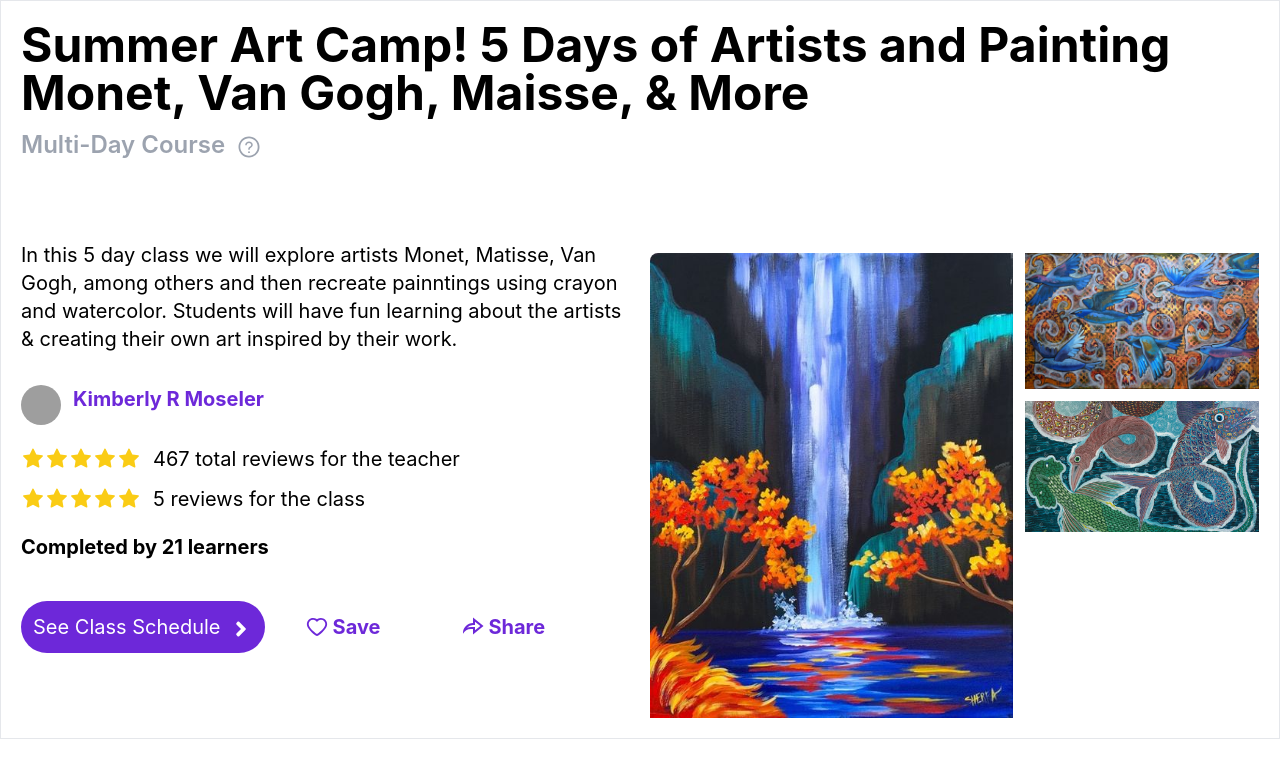
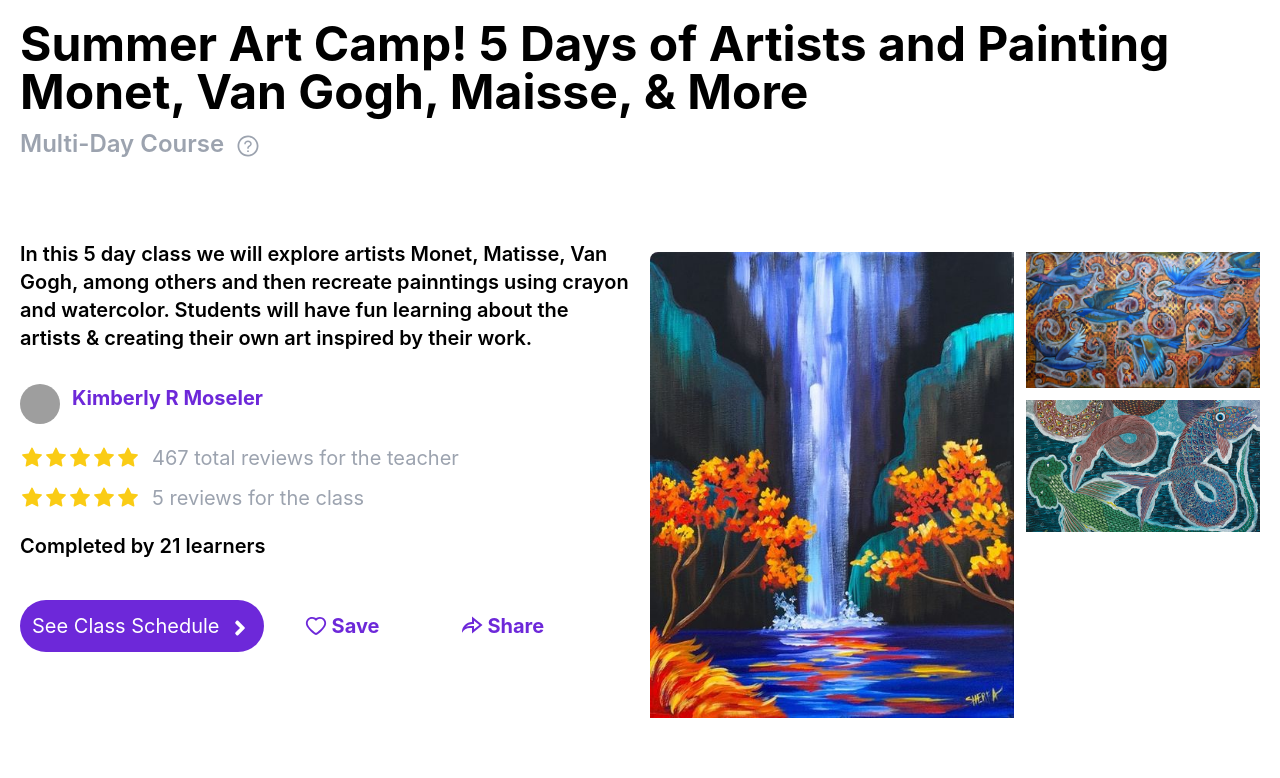
Before and after one commit to FahamidulDipro/web-page-task, a React (Create React App) app: page / in a window 1280 px wide. Shown: the top 778 px of the page. Built offline with nearby package versions, Linux system fonts and the light colour scheme; grey boxes are pictures that could not be loaded.

Commit message:
border removed and images are aligned

```diff
--- a/src/components/Home.js
+++ b/src/components/Home.js
@@ -16,7 +16,7 @@ const Home = () => {
   }, []);
 
   return (
-    <div className="border  text-left p-5">
+    <div className="text-left p-5">
       <h1 className="text-5xl font-bold">{data?.title}</h1>
       <p className="text-2xl mt-3 text-gray-400 font-semibold	flex items-center">
         {data?.type}
@@ -25,7 +25,7 @@ const Home = () => {
 
       <div className="flex justify-between lg:flex-row md:flex-row sm:flex-col flex-col mt-20">
         <article className="text-xl lg:w-1/2 md:w-1/2 sm:w-full w-full mr-5">
-          <p>{data?.shortDescription}</p>
+          <p className="font-semibold">{data?.shortDescription}</p>
           <div className="flex mt-8">
             <img
               src="https://images.pexels.com/photos/733872/pexels-photo-733872.jpeg?cs=srgb&dl=pexels-andrea-piacquadio-733872.jpg&fm=jpg"
@@ -43,7 +43,7 @@ const Home = () => {
                 className="text-yellow-400 text-2xl"
               ></AiFillStar>
             ))}
-            <span className="ml-3">
+            <span className="ml-3 text-gray-400">
               {data?.teacherReviews} total reviews for the teacher
             </span>
           </div>
@@ -54,17 +54,17 @@ const Home = () => {
                 className="text-yellow-400 text-2xl"
               ></AiFillStar>
             ))}
-            <span className="ml-3">
+            <span className="ml-3 text-gray-400">
               {" "}
               {data?.classReviews} reviews for the class
             </span>
           </div>
-          <p className="text-xl font-bold mt-5">
+          <p className="text-xl font-semibold mt-5">
             Completed by {data?.learners} learners
           </p>
 
-          <div className="flex items-center ">
-            <button className="bg-violet-700 p-3 text-white mt-10 rounded-full flex items-center">
+          <div className="flex items-center lg:flex-row md:flex-row sm:flex-col flex-col">
+            <button className="bg-violet-700 p-3 text-white mt-10 rounded-full flex items-center hover:bg-violet-500">
               See Class Schedule{" "}
               <FaAngleRight className="mt-1 ml-2 text-2xl"></FaAngleRight>
             </button>
@@ -78,7 +78,7 @@ const Home = () => {
           </div>
         </article>
 
-        <div className="img-container flex lg:w-1/2 md:w-1/2 sm:w-full w-full mt-3">
+        <div className="img-container flex lg:w-1/2 md:w-1/2 sm:w-full w-full mt-3 items-start">
           <div className="mr-3">
             <img
               src={data?.images?.first}
```
